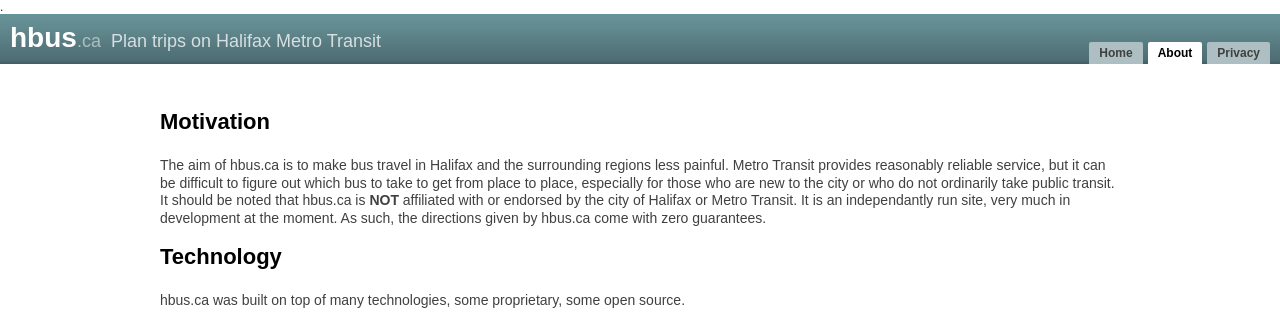
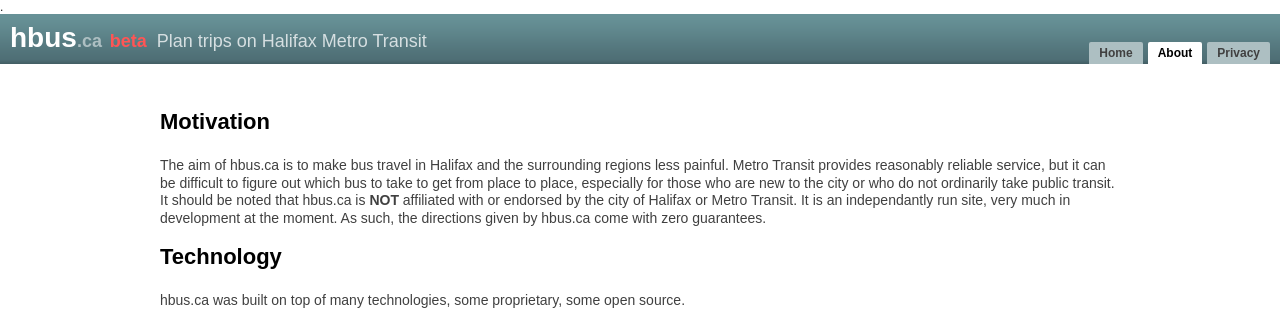
Before and after one commit to wlach/routez, a Python web app: template templates/about.html in a window 1280 px wide. Shown: the top 312 px of the page. Run offline with Jinja, Linux system fonts and the light colour scheme; the template is opened without the code that fills it, so the values that code supplies are empty.

Commit message:
Add "beta" keyword to header. Hope to make it more clear we're not complete

```diff
--- a/site_media/stylesheets/style.css
+++ b/site_media/stylesheets/style.css
@@ -23,7 +23,8 @@ p { font-size: 14px; color: #404040; margin: 0 0 0.81em; line-height: 1.25em}
 #header h1 { line-height: 1; float: left; margin: 0; font-size: 28px; font-weight: bold; color: #FFFFFF; }
 #header h1 a { line-height: 1; float: left; margin: 0; font-size: 28px; font-weight: bold; color: #FFFFFF; }
 #header h1 a:hover { text-decoration: none; }
-#header h1 span { font-size: 18px; font-weight: normal; color: #ADBFC2; }
+#header h1 span { font-size: 18px; font-weight: bold; color: #ADBFC2; }
+#header h1 span.beta { font-size: 18px; color: #FF5555; }
 #header p { float: left; line-height: 1; margin: 0 0 0 10px; font-size: 18px; color: #D6DFE1; position: relative; bottom: -8px;  }
 
 /* Navigation */
--- a/templates/header.html
+++ b/templates/header.html
@@ -1,5 +1,5 @@
 <div id="header">
-  <h1><a href="/">hbus<span>.ca</span></a></h1>
+  <h1><a href="/">hbus<span>.ca</span></a>&nbsp;<span class="beta">beta</span></h1>
   <p>Plan trips on Halifax Metro Transit</p>
   <ul class="nav">
     <li class="nav_home"><a href="/">Home</a></li>
```
